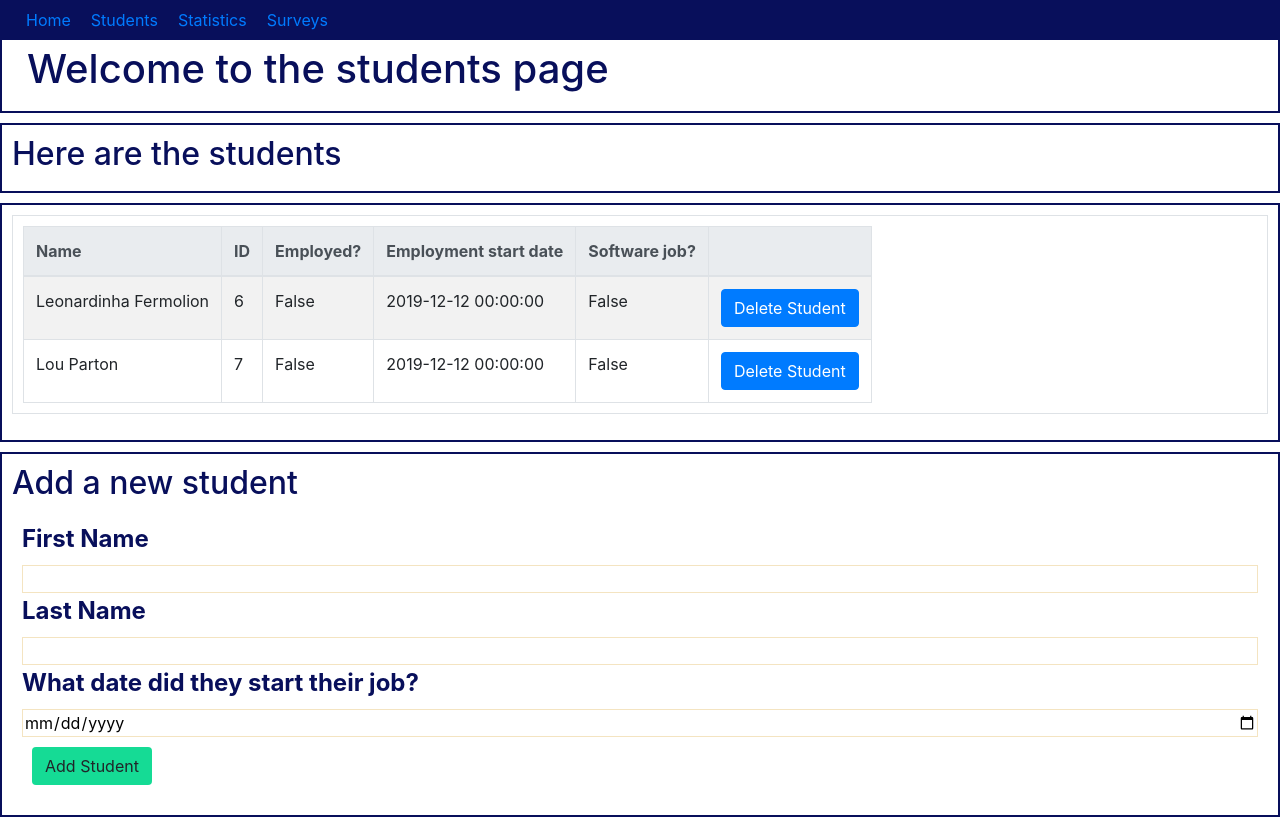
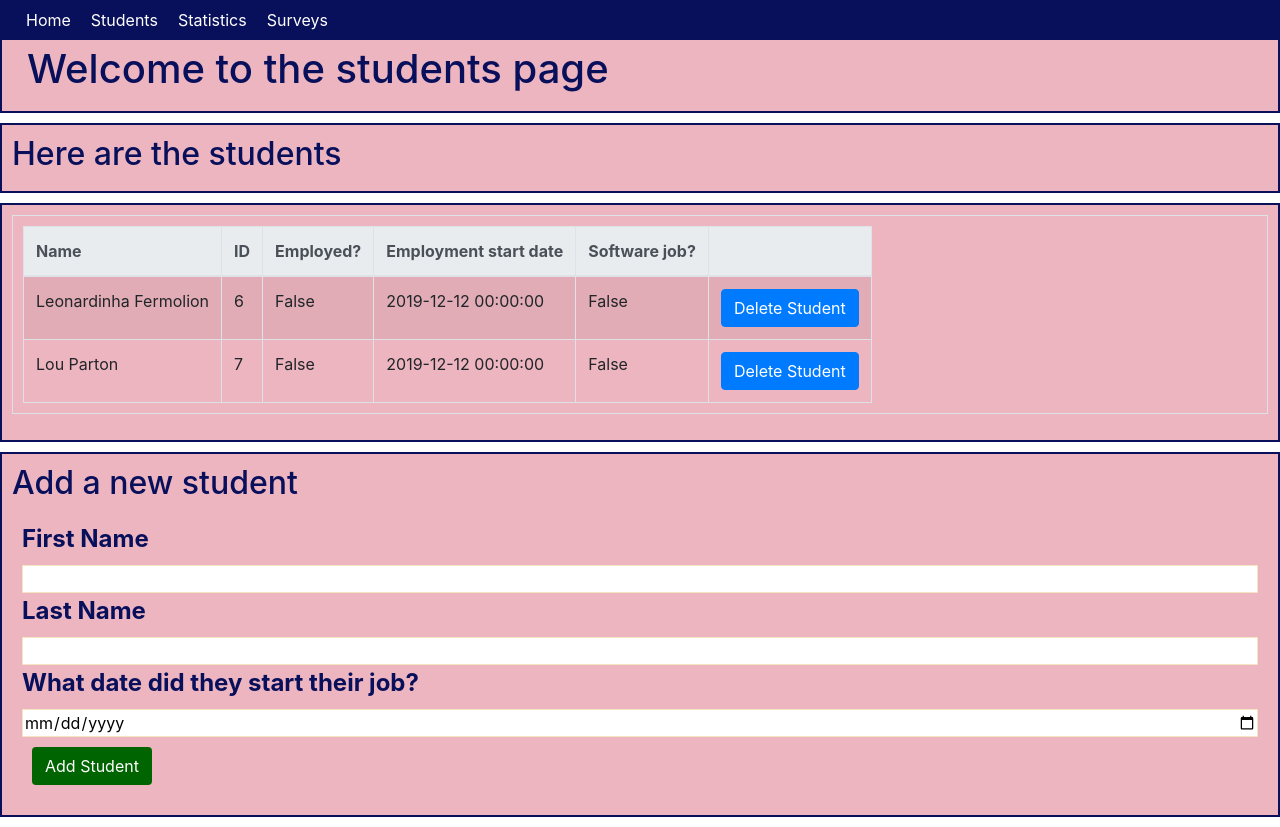
Before and after one commit to chrishaining/Python-Decision-Making-Tools, a Flask app: page /students in a window 1280 px wide. Run offline with Flask 2, Linux system fonts and the light colour scheme; data comes from the database, SQL or seed files in the repository; both versions use the stored data as it was after the commit; some libraries are stand-ins or nearby versions.

Commit message:
changes colors of buttons and navbar text

```diff
--- a/employment_success_web_app/app/static/css/styles.css
+++ b/employment_success_web_app/app/static/css/styles.css
@@ -23,6 +23,15 @@ nav {
     background-color: #080F5B;
 }
 
+nav a {
+    color: white
+}
+
+nav a:hover {
+    color: gold;
+    text-decoration: none;
+}
+
 .navbar-toggler-icon {
     color: white;
     padding-left: 20px;
@@ -46,6 +55,7 @@ nav {
     display: flex;
     flex-wrap: wrap;
     border: solid #080F5B 2px;
+    background-color: #EDB5BF
 }
 
 .col {
@@ -100,12 +110,13 @@ th {
 /* buttons */
 
 button.save.btn.btn-default {
-    background-color: #15DB95;
+    background-color: #006400;
+    color: white;
     margin: 10px
 }
 
 button.save.btn.btn-default:hover {
-    color: white;
+    color: #ffd700;
 }
 
 button.btn.btn-primary:hover {
```
Also changed, not shown: employment_success_web_app/app/templates/surveys.html (+2 -5 lines), employment_success_web_app/app.db.
